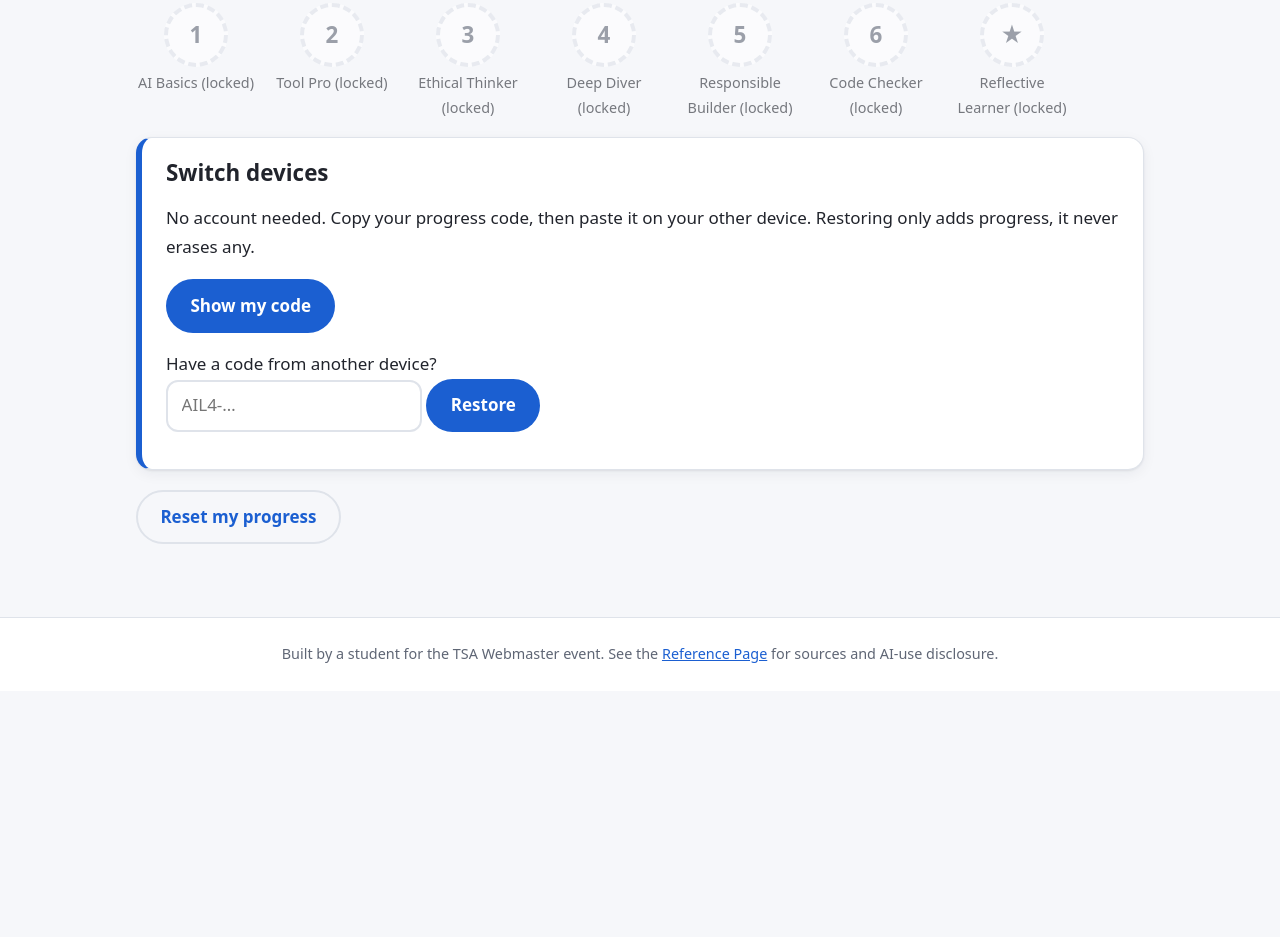
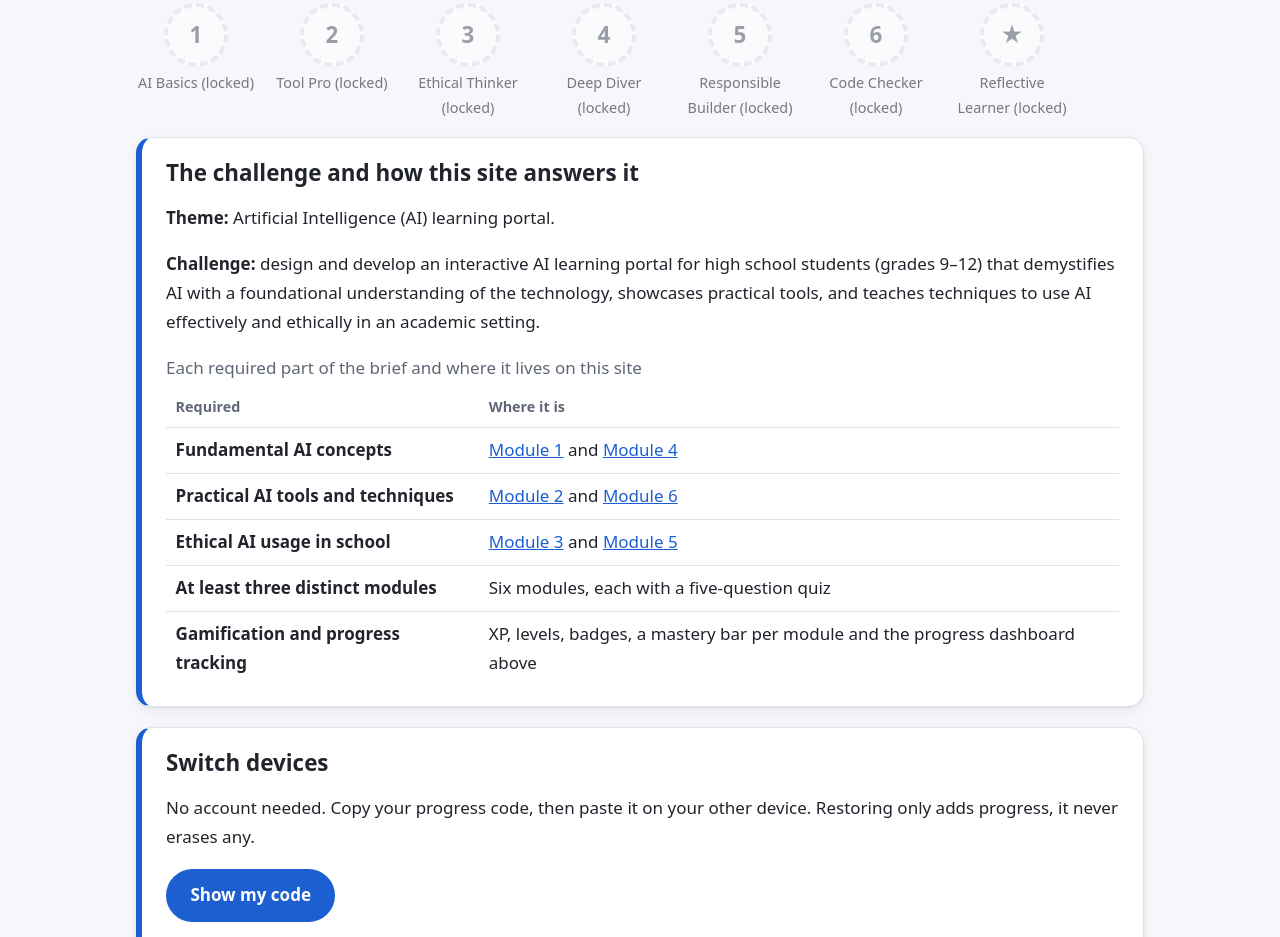
Before and after one commit to School-User/tsa-website, a plain HTML site: page index.html in a window 1280 px wide. Shown: the part 1289-2226 px from the top of the page. Before the commit the page ends 1980 px from the top, so only its background shows below. Drawn offline with Linux system fonts and the light colour scheme.

Commit message:
feat: official theme and brief mapped to pages on home; align authorship wording

```diff
--- a/css/style.css
+++ b/css/style.css
@@ -102,3 +102,8 @@ main > section.card { border-left: 6px solid var(--accent); }
 footer { border-top: 1px solid var(--line); background: var(--surface); text-align: center; padding: 1.5rem 1rem; font-size: .9rem; color: var(--soft); }
 @media (prefers-reduced-motion: reduce) { .progress-bar > span { transition: none; } }
 @media (max-width: 560px) { body { font-size: 16px; } .card { padding: 1rem; } }
+
+.map { width: 100%; border-collapse: collapse; margin-top: .5rem; }
+.map th, .map td { text-align: left; padding: .5rem .6rem; border-top: 1px solid var(--line); vertical-align: top; }
+.map thead th { border-top: 0; font-size: .9rem; color: var(--soft); }
+.map caption { text-align: left; padding-bottom: .25rem; }
--- a/index.html
+++ b/index.html
@@ -43,6 +43,23 @@
   <h2>Badges</h2>
   <ul class="badges" id="badges"></ul>
 
+  <section class="card" aria-labelledby="brief">
+    <h2 id="brief" style="margin-top:0">The challenge and how this site answers it</h2>
+    <p><strong>Theme:</strong> Artificial Intelligence (AI) learning portal.</p>
+    <p><strong>Challenge:</strong> design and develop an interactive AI learning portal for high school students (grades 9–12) that demystifies AI with a foundational understanding of the technology, showcases practical tools, and teaches techniques to use AI effectively and ethically in an academic setting.</p>
+    <table class="map">
+      <caption class="muted">Each required part of the brief and where it lives on this site</caption>
+      <thead><tr><th scope="col">Required</th><th scope="col">Where it is</th></tr></thead>
+      <tbody>
+        <tr><th scope="row">Fundamental AI concepts</th><td><a href="module1.html">Module 1</a> and <a href="module4.html">Module 4</a></td></tr>
+        <tr><th scope="row">Practical AI tools and techniques</th><td><a href="module2.html">Module 2</a> and <a href="module6.html">Module 6</a></td></tr>
+        <tr><th scope="row">Ethical AI usage in school</th><td><a href="module3.html">Module 3</a> and <a href="module5.html">Module 5</a></td></tr>
+        <tr><th scope="row">At least three distinct modules</th><td>Six modules, each with a five-question quiz</td></tr>
+        <tr><th scope="row">Gamification and progress tracking</th><td>XP, levels, badges, a mastery bar per module and the progress dashboard above</td></tr>
+      </tbody>
+    </table>
+  </section>
+
   <section class="card" aria-labelledby="move">
     <h2 id="move" style="margin-top:0">Switch devices</h2>
     <p>No account needed. Copy your progress code, then paste it on your other device. Restoring only adds progress, it never erases any.</p>
```
Also changed, not shown: reference.html (+1 -1 lines), 2 other files.
